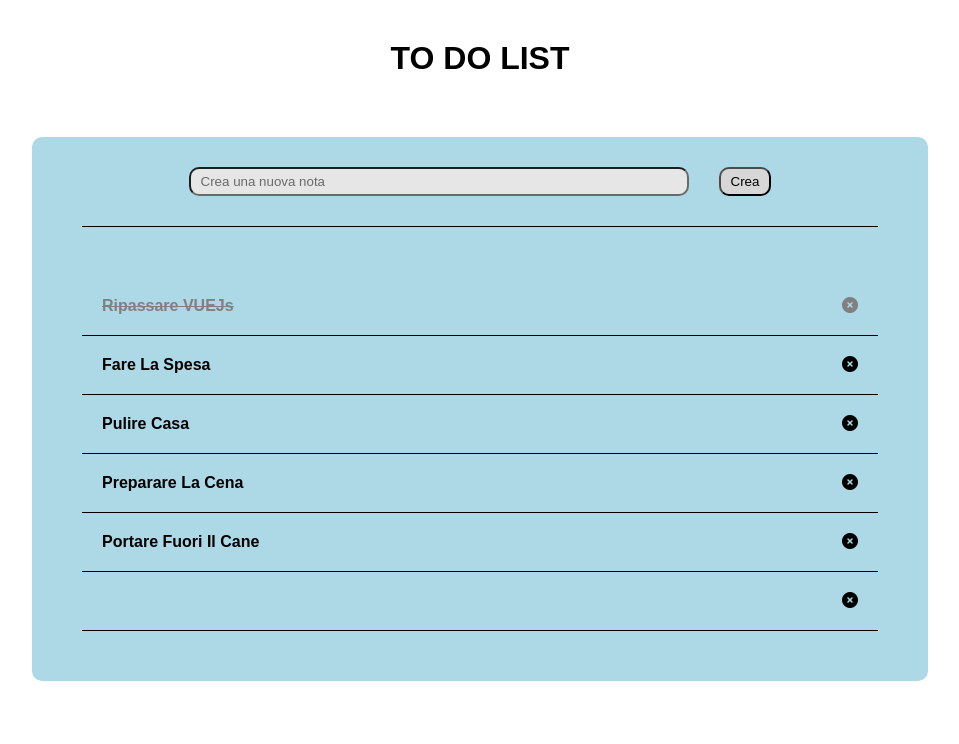
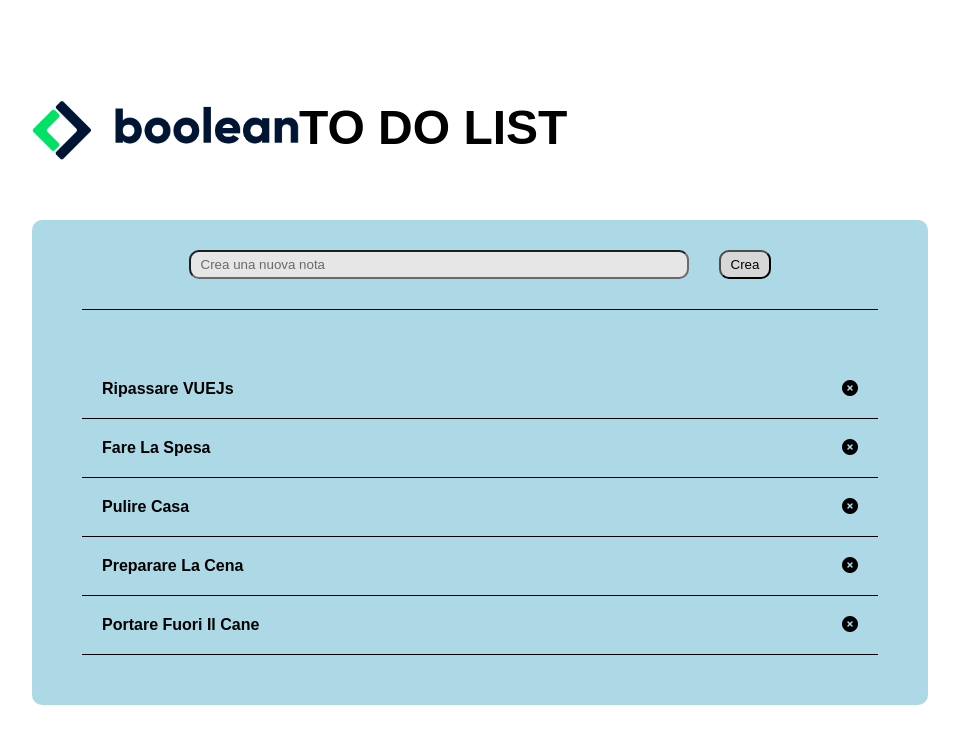
Before and after one commit to Jaskett/vue-todolist, a plain HTML site: page index.html in a window 1280 px wide. Both pictures are taken after a click on the button "Crea". Shown: the whole page, without its empty margins (160-1119 px from the left). Drawn offline with nearby package versions, Linux system fonts and the light colour scheme.

Commit message:
Esetcizio completato

```diff
--- a/css/style.css
+++ b/css/style.css
@@ -6,6 +6,25 @@
 
 body {
     font-family: Arial, Helvetica, sans-serif;
+}
+
+h1 {
+    text-align: center;
+    padding-top: 40px;
+    font-size: 3rem;
+}
+
+.main-title {
+    width: 70vw;
+    display: flex;
+    margin: 60px auto 0;
+    text-align: center;
+
+}
+
+img {
+    height: 60px;
+    margin-top: 40px;
 }
 
 #app {
@@ -57,18 +76,15 @@ ul li {
 
 .fa-circle-xmark {
     cursor: pointer;
+    text-decoration: none!important;
+    color: #000!important;
 }
 
 .fa-circle-xmark:hover {
-    color: red;
+    color: red!important;
 }
 
 .done {
     text-decoration: line-through;
     color: gray;
 }
-
-h1 {
-    text-align: center;
-    margin-top: 40px;
-}
--- a/index.html
+++ b/index.html
@@ -11,16 +11,20 @@
 </head>
 <body>
     <main>
-        <h1>TO DO LIST</h1>
+        <div class="main-title">
+            <img src="img/logo.png" alt="">
+            <h1>TO DO LIST</h1>
+        </div>
+
         <div id="app">
             <div id="newToDo">
                 <input type="text" id="addNew" placeholder="Crea una nuova nota" v-model="newT.text">
-                <button type="submit" @click="arrList.push(newT)">Crea</button>
+                <button ref="subBtn" type="submit" @click="submitNew()" @keydown.enter="submitNew()" :class="{ alert: subM() }">Crea</button>
             </div>
             <ul>
                 <li v-for="(text, index) in arrList" :class="{ done: arrList[index].done }" @click="(arrList[index].done) ? arrList[index].done=false : arrList[index].done=true">
                     <h4>{{arrList[index].text}}</h4>
-                    <div @click="() => arrList.splice(arrList[index], 1)"><i title="Premi per eliminare la nota" class="fa-solid fa-circle-xmark"></i></div>
+                    <div @click="() => arrList.splice(index, 1)"><i title="Premi per eliminare la nota" class="fa-solid fa-circle-xmark"></i></div>
                 </li>
             </ul>
         </div>
--- a/js/scripts.js
+++ b/js/scripts.js
@@ -12,7 +12,7 @@ createApp({
             arrList: [
                 {
                     text: 'Ripassare VUEJs',
-                    done: true
+                    done: false
                 },
                 {
                     text: 'Fare la spesa',
@@ -34,9 +34,26 @@ createApp({
         }
     },
     methods: {
+        subM() {
+            let control = null;
+            if(this.newT.text == '') {
+                control = false;
+            } else {
+                control = true;
+            }
+            return control;
+        },
         submitNew() {
-            this.arrList.push(this.newT);
-            this.newT = '';
+            if((this.newT.text == '') || (!isNaN(this.newT.text))) {
+                alert('inserisci il titolo della nota');
+            } else {
+                let toDo = {
+                    text: this.newT.text,
+                    done: this.newT.done
+                }
+                this.arrList.push(toDo);
+                this.newT.text = ' ';
+            }
         },
         changeStat(index) {
             if(this.arrList[index].done) {
@@ -46,7 +63,7 @@ createApp({
             }
         },
         removeToDo(index) {
-            this.arrList.splice(this.arrList[index], 1)
+            this.arrList.splice(index, 1)
         }
     }
 }).mount('#app')
```
